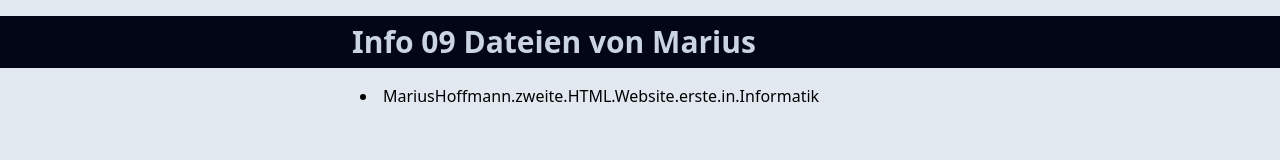
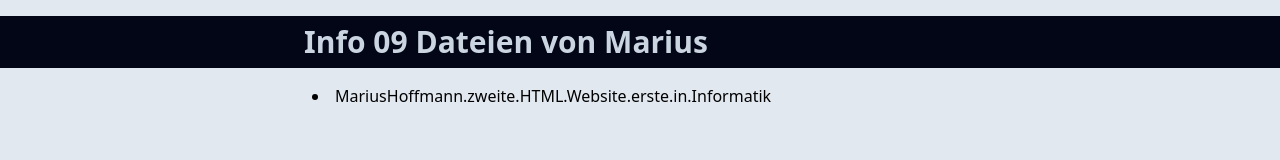
Before and after one commit to novaover9000/info09, a website: page src/index.html in a window 1280 px wide. Drawn offline with Linux system fonts and the light colour scheme.

Commit message:
fix: truncate long links

```diff
--- a/src/index.html
+++ b/src/index.html
@@ -23,15 +23,15 @@
 
   <body class="bg-slate-200">
     <div class="bg-slate-950 p-2 mt-4">
-      <div class="max-w-xl m-auto">
+      <div class="max-w-2xl m-auto">
         <h1 class="text-3xl font-bold text-slate-300">
           Info 09 Dateien von Marius
         </h1>
       </div>
     </div>
-    <div class="mt-4 px-2 max-w-xl m-auto">
+    <div class="mt-4 px-2 max-w-2xl m-auto">
       <ul class="list-disc list-inside">
-        <li>
+        <li class="truncate">
           <a
             href="HTML/Anfang%20Simple%20Websites/MariusHoffmann.zweite.HTML.Website.erste.in.Informatik.html"
             class="hover:underline"
```
Also changed, not shown: src/output.css.
